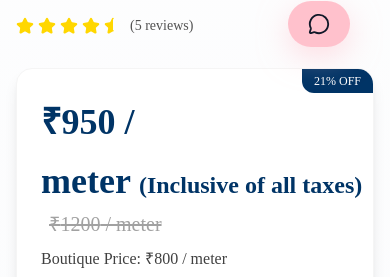
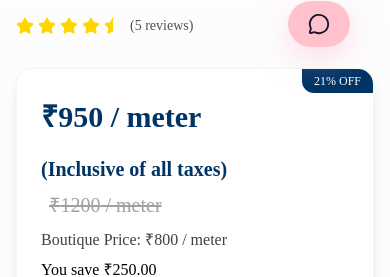
Before and after one commit to MadhavKumar200625/fitting4u, a Next.js app: page /fabric/1 in a window 390 px wide. Shown: the part 757-1034 px from the top of the page. Built offline with nearby package versions, Linux system fonts and the light colour scheme; no server answers; the database is empty.

Commit message:
fabric first

```diff
--- a/app/fabric/[slug]/FabricClient.js
+++ b/app/fabric/[slug]/FabricClient.js
@@ -75,9 +75,9 @@ export default function FabricClient({ fabric }) {
   {/* Price Row */}
   <div className="flex items-end  flex-wrap gap-2">
     <div>
-      <p className="text-4xl font-bold text-[#003466] leading-tight">
-        ₹{fabric.customerPrice}{" / meter"}
-        <span className=" text-2xl ml-2 whitespace-nowrap mb-1">
+      <p className="text-3xl sm:text-4xl font-bold text-[#003466] leading-tight">
+        ₹{fabric.customerPrice}{" / meter "}
+        <span className="text-xl sm:text-2xl  whitespace-nowrap mb-1">
       (Inclusive of all taxes)
     </span>
       </p>
```
